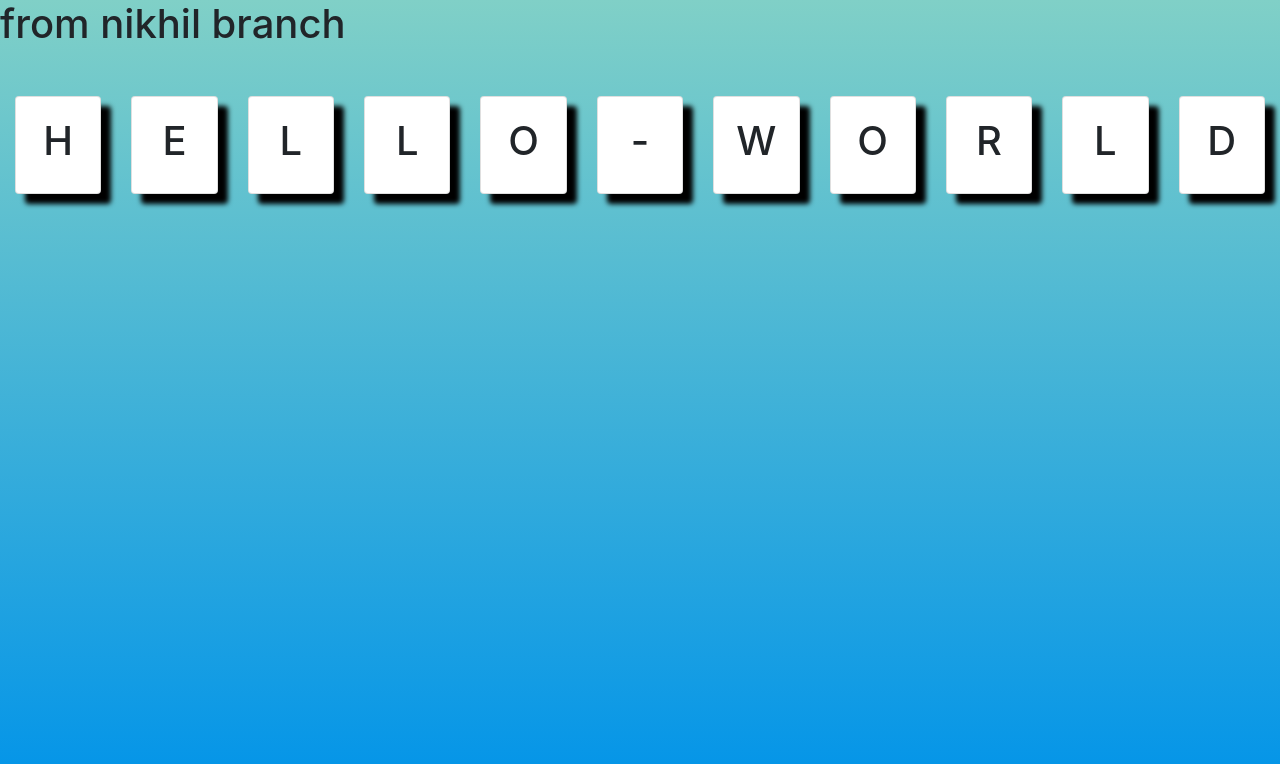
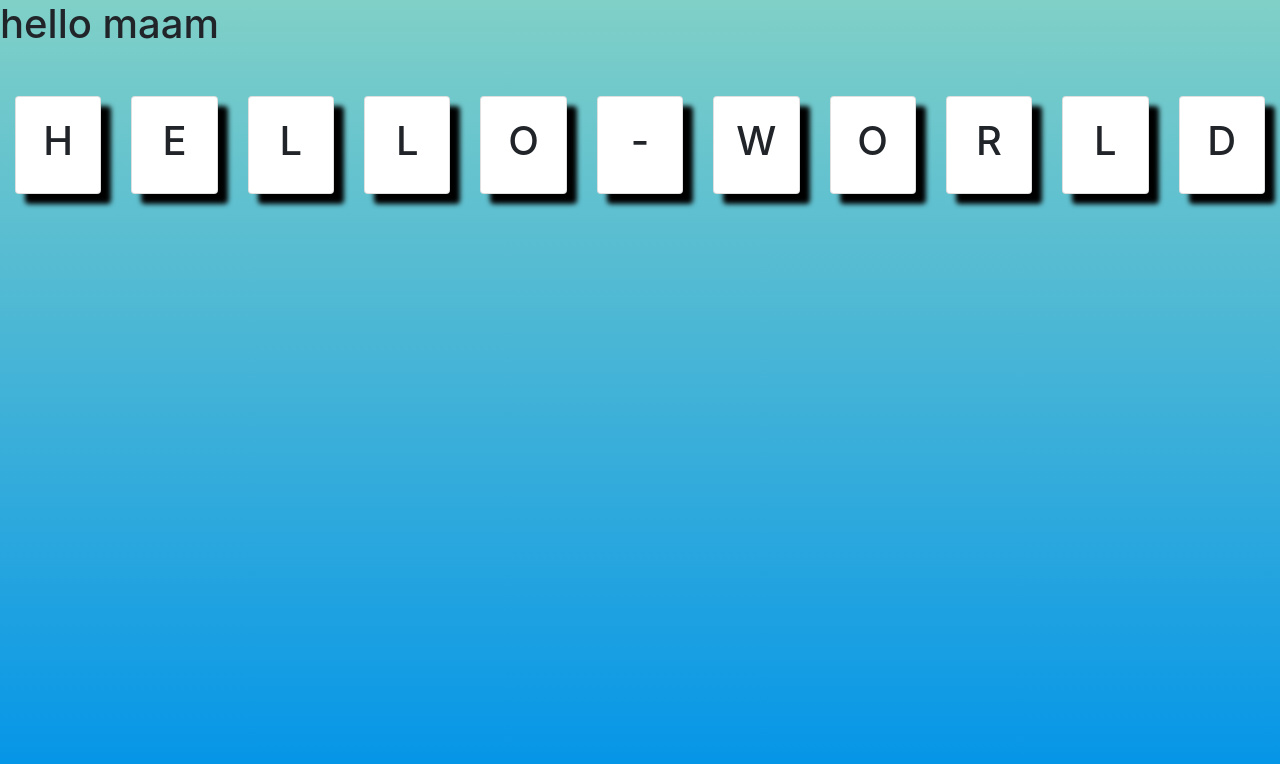
Before and after one commit to Nikhil171018/nikhil, a plain HTML site: page index.html in a window 1280 px wide. Drawn offline with nearby package versions, Linux system fonts and the light colour scheme.

Commit message:
From nikhil -2

```diff
--- a/index.html
+++ b/index.html
@@ -30,7 +30,7 @@
     <title>Document</title>
 </head>
 <body>
-    <h1>from nikhil branch</h1>
+    <h1>hello maam</h1>
     <div class="container-fluid mb-5">
         <div class="row mt-5">
             <!-- ########### -->
```
